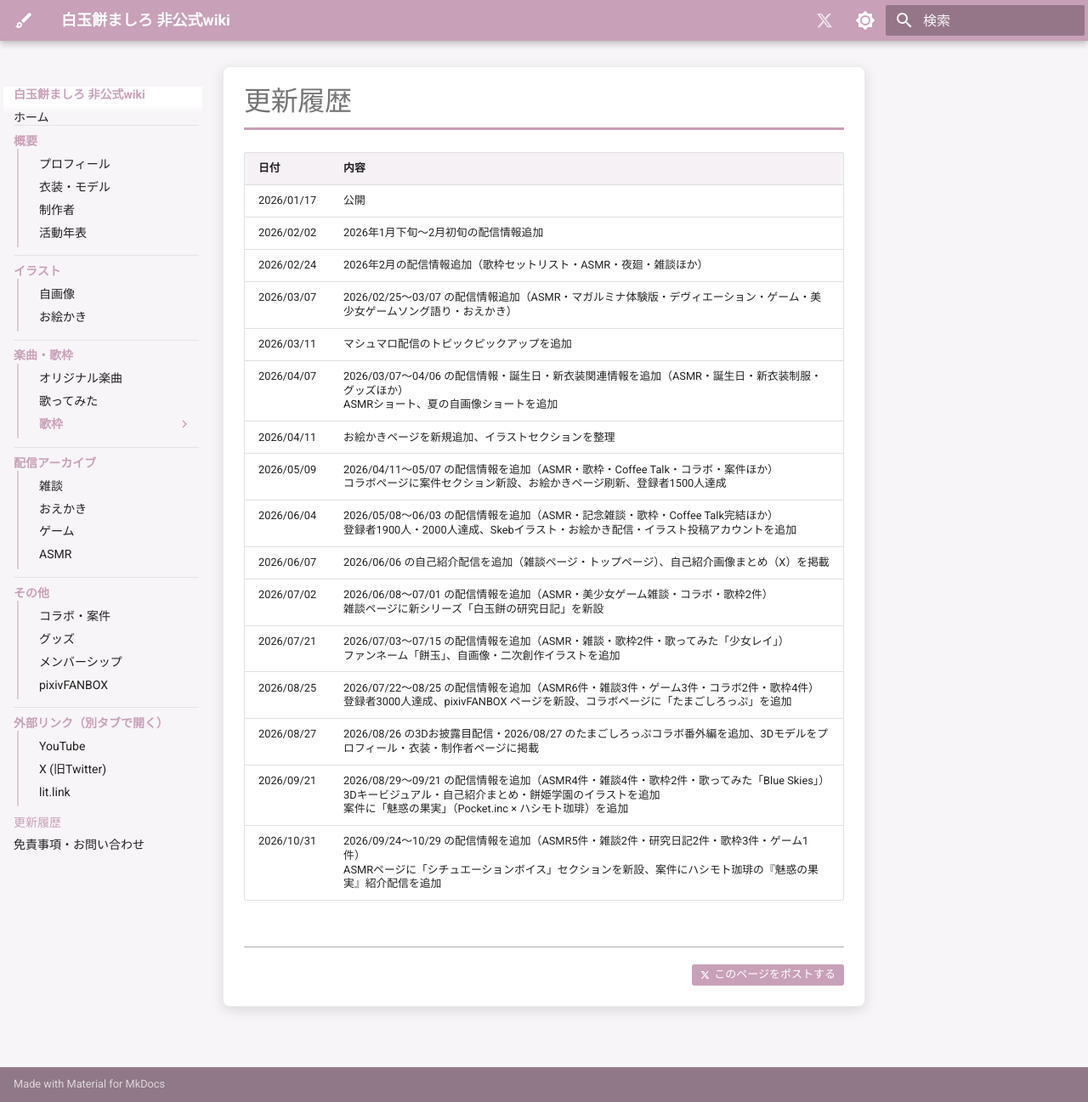
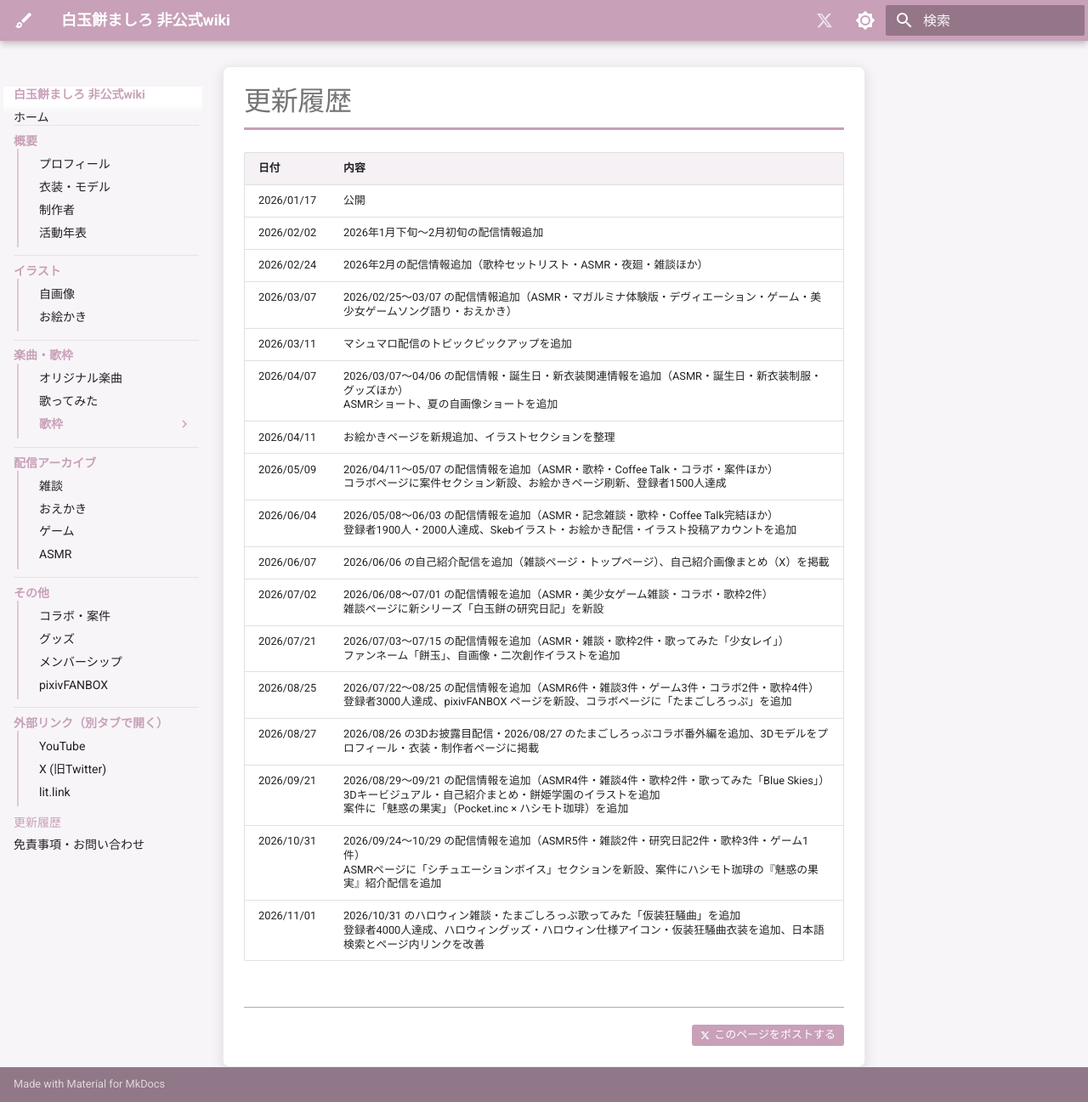
Before and after one commit to ameyamatmk/shiratamamochi-mashiro-unofficial-wiki, an MkDocs documentation site: the page built from docs/changelog.md, in a window 1280 px wide and 1297 px high. Shown: the whole window at 85% size. Built offline with MkDocs 1.6.1 and Material for MkDocs 9.7.7, drawn with Linux system fonts in a browser that asks for light colours; comment, search, counter and statistics services are not loaded.

Commit message:
docs: 更新履歴と最終更新日を更新

```diff
--- a/docs/changelog.md
+++ b/docs/changelog.md
@@ -18,3 +18,4 @@
 | 2026/08/27 | 2026/08/26 の3Dお披露目配信・2026/08/27 のたまごしろっぷコラボ番外編を追加、3Dモデルをプロフィール・衣装・制作者ページに掲載 |
 | 2026/09/21 | 2026/08/29〜09/21 の配信情報を追加（ASMR4件・雑談4件・歌枠2件・歌ってみた「Blue Skies」）<br>3Dキービジュアル・自己紹介まとめ・餅姫学園のイラストを追加<br>案件に「魅惑の果実」（Pocket.inc × ハシモト珈琲）を追加 |
 | 2026/10/31 | 2026/09/24〜10/29 の配信情報を追加（ASMR5件・雑談2件・研究日記2件・歌枠3件・ゲーム1件）<br>ASMRページに「シチュエーションボイス」セクションを新設、案件にハシモト珈琲の『魅惑の果実』紹介配信を追加 |
+| 2026/11/01 | 2026/10/31 のハロウィン雑談・たまごしろっぷ歌ってみた「仮装狂騒曲」を追加<br>登録者4000人達成、ハロウィングッズ・ハロウィン仕様アイコン・仮装狂騒曲衣装を追加、日本語検索とページ内リンクを改善 |
```
Also changed, not shown: docs/index.md (+1 -1 lines).
